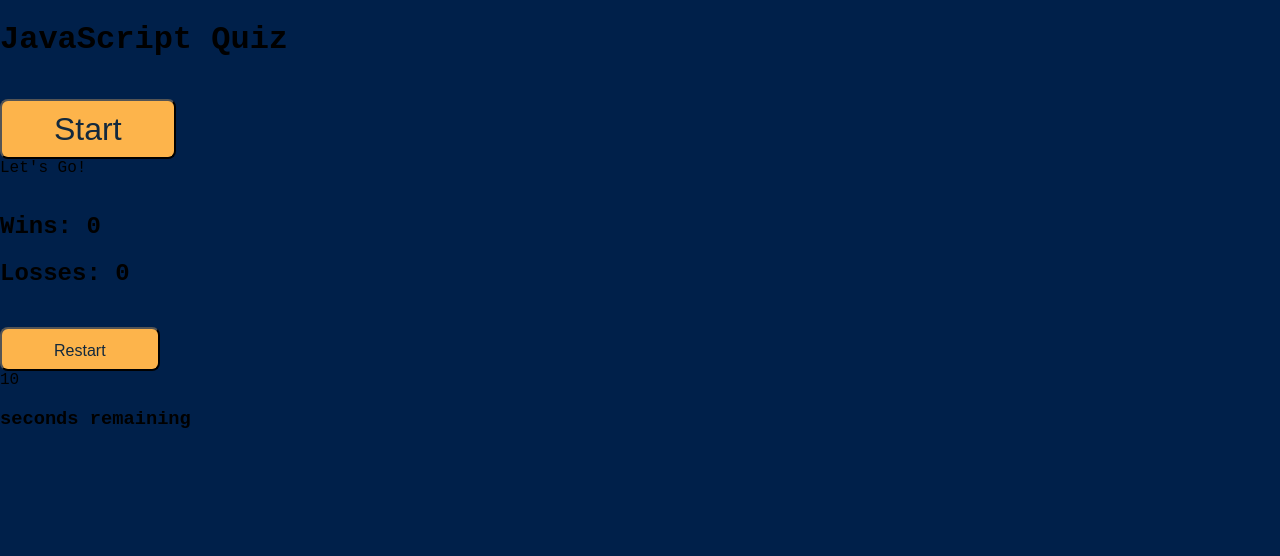
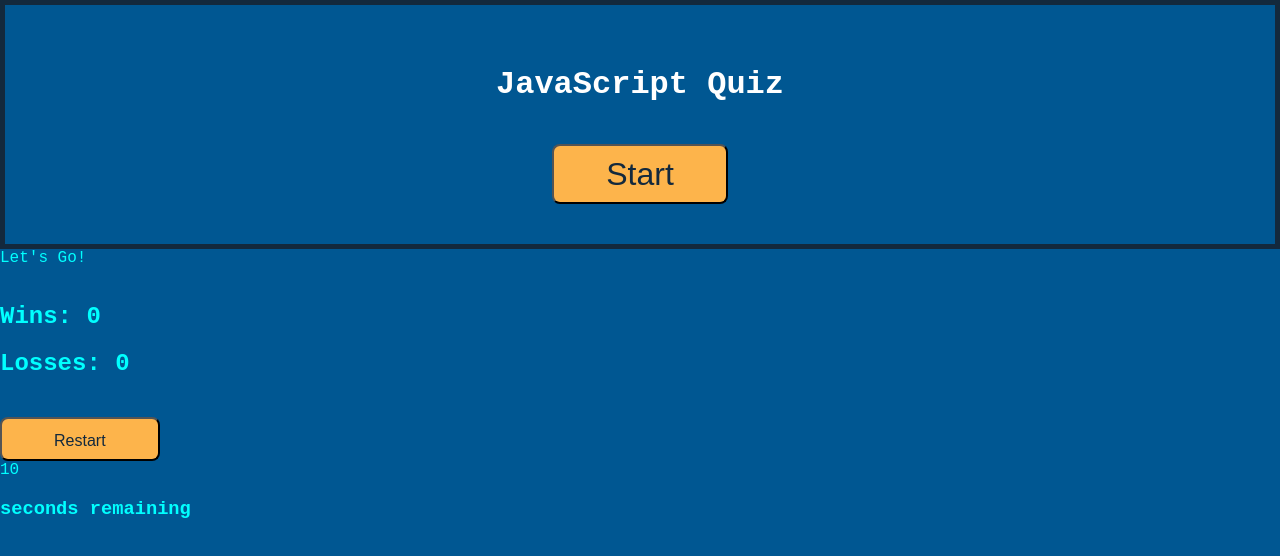
Before and after one commit to AlirizaBagdat/04-Code-Quiz-aliriza, a plain HTML site: page index.html in a window 1280 px wide. Drawn offline with Linux system fonts and the light colour scheme.

Commit message:
header styling added

```diff
--- a/assets/css/style.css
+++ b/assets/css/style.css
@@ -9,7 +9,8 @@ body{
     flex-direction: column;
     min-height: 50vh;
     justify-content: flex-start;
-    background: #00204a;
+    background: #005792;
+    color: aqua;
 }
 
 .restart-button {
@@ -38,3 +39,11 @@ button {
     transition-timing-function: linear;
     margin-top: 0.6em;
 }
+
+header {
+    padding: 40px;
+    text-align: center;
+    color: #fff;
+    border-bottom:30px #879274;
+    border: 5px solid #13293d;
+}
```
